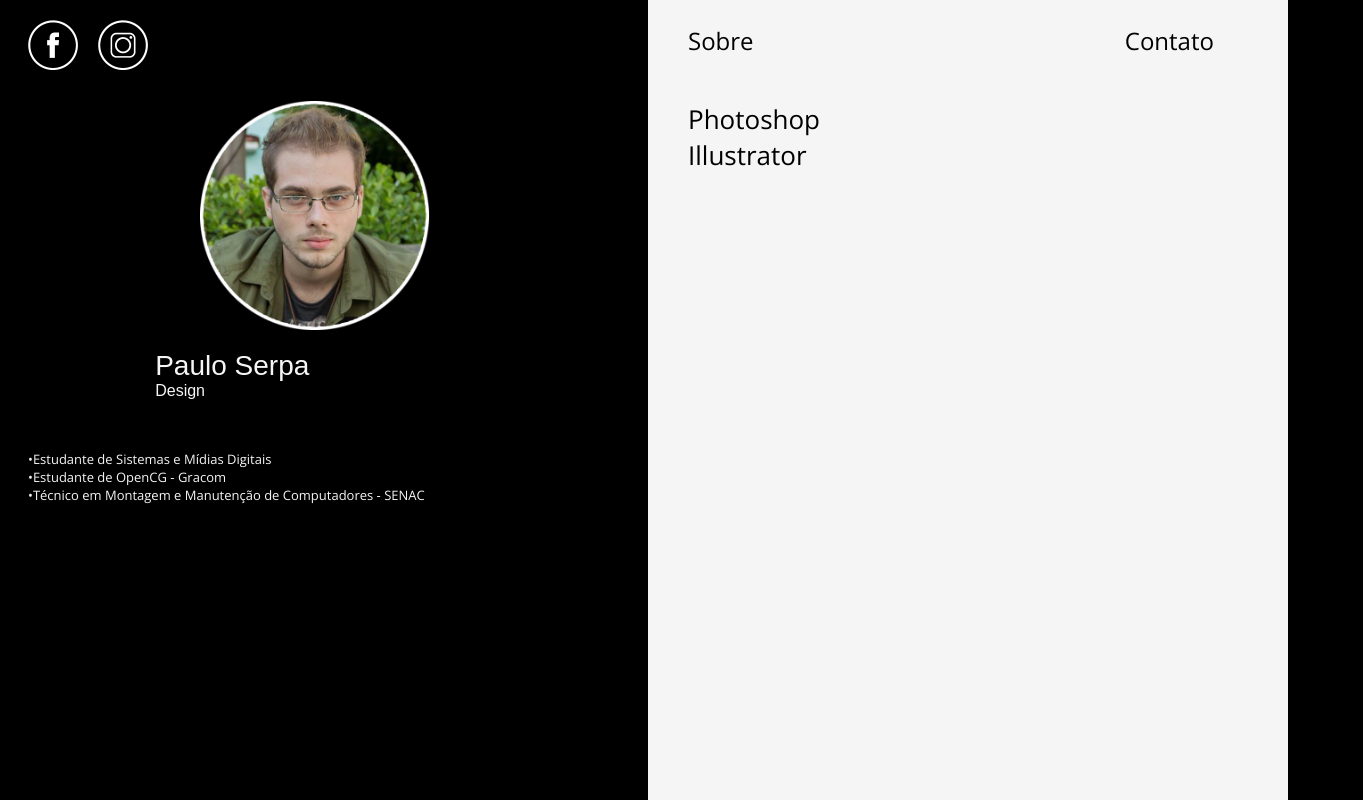
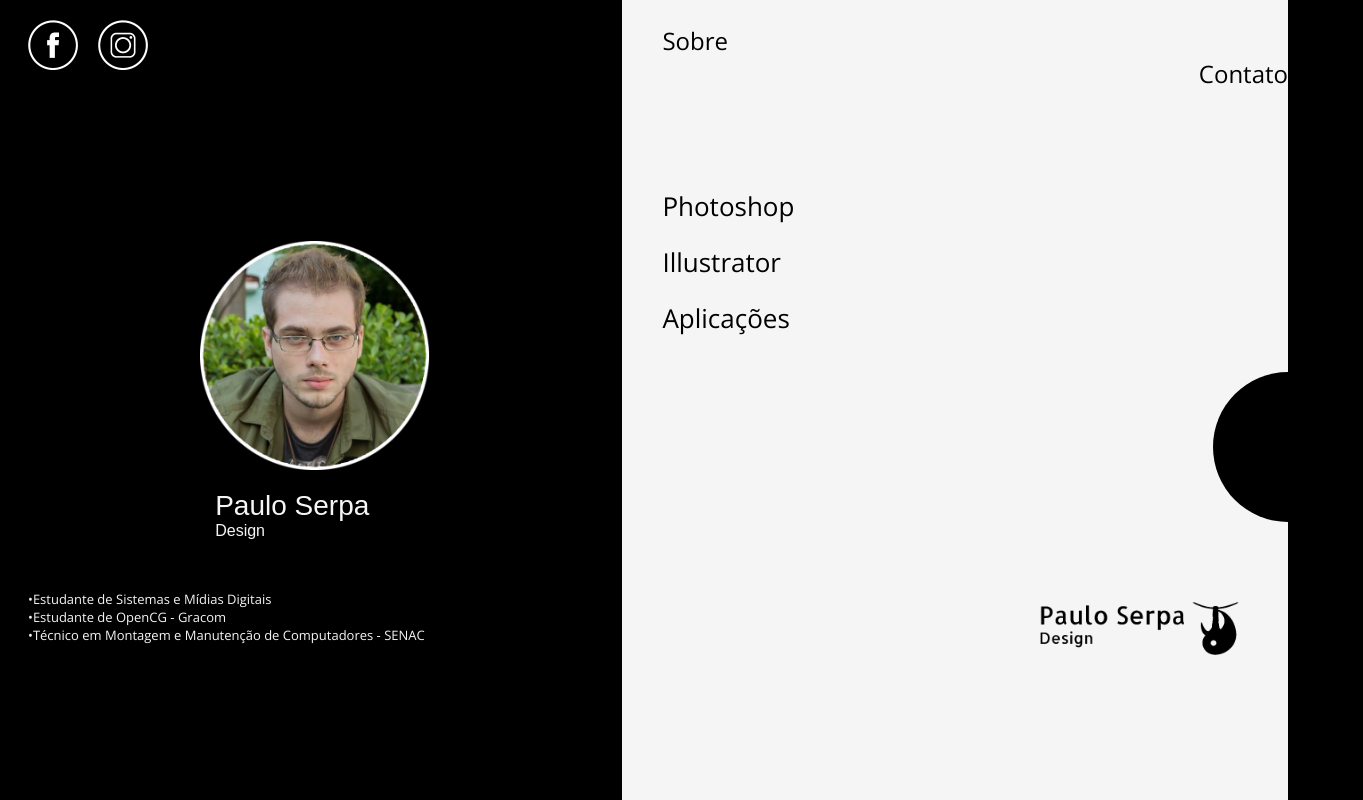
Before and after one commit to paulsep40/am2, a plain HTML site: page index.html in a window 1280 px wide. Shown: the whole page, 1363 px wide, since content can reach past the window. Drawn offline with nearby package versions, Linux system fonts and the light colour scheme; a web font is replaced by a local one.

Commit message:
atualização

```diff
--- a/estilo.css
+++ b/estilo.css
@@ -78,7 +78,7 @@ text-decoration: underline;
 }
 
 #vazio{
-	height:100px;
+	height: 30vh;
 }
 
 #foto{
@@ -94,16 +94,19 @@ text-decoration: underline;
 }
 
 #nome1{
-	margin-top: 20px;
+	width: 200px;
+
 	font-family: 'Allerta', sans-serif;
 	font-size: 28px;
-	margin-left: 11.5vw;
+	margin:auto;
+	margin-top: 20px;
 }
 
 #nome2{
+	width: 200px;
 	font-family: 'Allerta', sans-serif;
 	font-size: 16px;
-	margin-left: 11.5vw;
+	margin:auto;
 }
 
 #curriculo{
@@ -163,15 +166,21 @@ text-decoration: underline;
 	margin-top: 100px;
 }
 
+
+
+
+
+
 #sobrepor{
-	width: 50vw;
+	width: 52vw;
 	height: 100%;
 
 	background-color: whitesmoke;
 	position: absolute;
 
-	margin-left: 50vw;
+	margin-left: 48vw;
 }
+
 
 #menu{
 	color: black;
@@ -200,16 +209,60 @@ text-decoration: underline;
 
 #contatop{
 	float: right;
-	margin-left: 29vw;
+	margin-left: 37vw;
+
+}
+
+
+
+
+#portfoliolinks{
+	margin-top: 70px;
+}
+
+#portfoliolinks li{
+	margin-top: 20px;
 }
 
 #linkphotoshop{
 	color: black;
-	font-weight: 200;
+	font-weight: 500;
 	font-size: 26px;
 }
 
 #linkillustrator{
 	color: black;
+	font-weight: 500;
+	font-size: 26px;
+
+}
+
+#linkaplicoes{
+	color: black;
+	font-weight: 500;
 	font-size: 26px;
 }
+
+#circulo{
+	height: 150px;
+	width: 150px;
+	border-radius: 50%;
+    display: inline-block;
+	background-color: black;
+	float: right;
+	margin-right: -75px;
+	margin-top: 20px;
+
+}
+
+#logo{
+	width: 200px;
+	height: 60px;
+
+	background-image: url(Logo_nova_h.png);
+	background-size:contain;
+	background-repeat: no-repeat;
+	float: right;
+	margin-top: 250px;
+	margin-right: -2vw;
+}
--- a/index.html
+++ b/index.html
@@ -1,5 +1,5 @@
 <!doctype html>
-<html>
+<html lang="pt-br">
 <head>
 <meta charset="utf-8">
 <title>Início</title>
@@ -50,9 +50,10 @@
 			<li id="contatop"><a id="contatolinkp" href="contato.html">Contato</a></li>
 		</ul>
 
-		<ul>
-			<li><a id="linkphotoshop" href="photoshop.html">Photoshop</a></li>
-			<li><a id="linkillustrator" href="illustrator.html">Illustrator</a></li>
+		<ul id="portfoliolinks">
+			<li id="photoshop"><a id="linkphotoshop" href="photoshop.html">Photoshop</a></li>
+			<li id="illustrator"><a id="linkillustrator" href="illustrator.html">Illustrator</a></li>
+			<li id="aplicacoes"><a id="linkaplicoes" href="aplicacao.html">Aplicações</a></li>
 		</ul>
 
 		<div id="circulo"></div>
```
Also changed, not shown: logo_nova_h.png (added).
